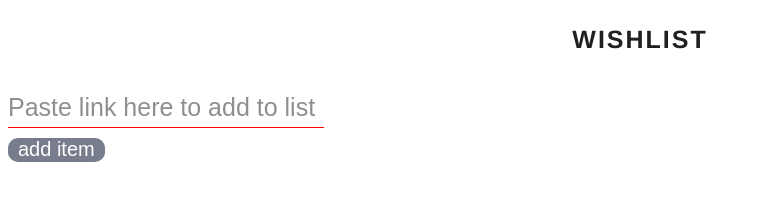
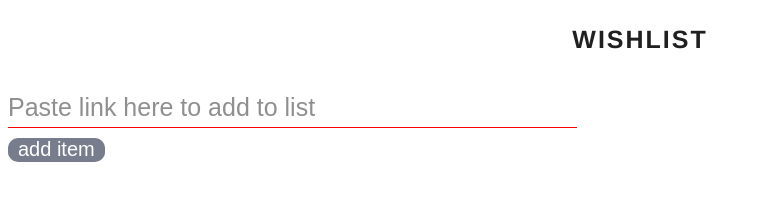
Before and after one commit to ParikshithV/Wishlist-Py, a Flask app: template templates/index.html in a window 1280 px wide. Shown: the part 46-251 px from the top of the page, without its empty margins (0-761 px from the left). Run offline with Flask 2, Linux system fonts and the light colour scheme; the template is opened without the code that fills it, so the values that code supplies are empty.

Commit message:
Update index.css

```diff
--- a/static/css/index.css
+++ b/static/css/index.css
@@ -75,7 +75,7 @@ textarea.question {
   border-radius: 2px;
   margin: 0;
   border: none;
-  width: 25%;
+  width: 45%;
   background: rgba(0, 0, 0, 0);
   transition: padding-top 0.2s ease, margin-top 0.2s ease;
   overflow-x: hidden; /* Hack to make "rows" attribute apply in Firefox. */
@@ -89,7 +89,7 @@ textarea.question + label {
   white-space: nowrap;
   padding: 0;
   margin: 0;
-  width: 25%;
+  width: 45%;
   border-top: 1px solid red;
   -webkit-transition: width 0.4s ease;
   transition: width 0.4s ease;
```
